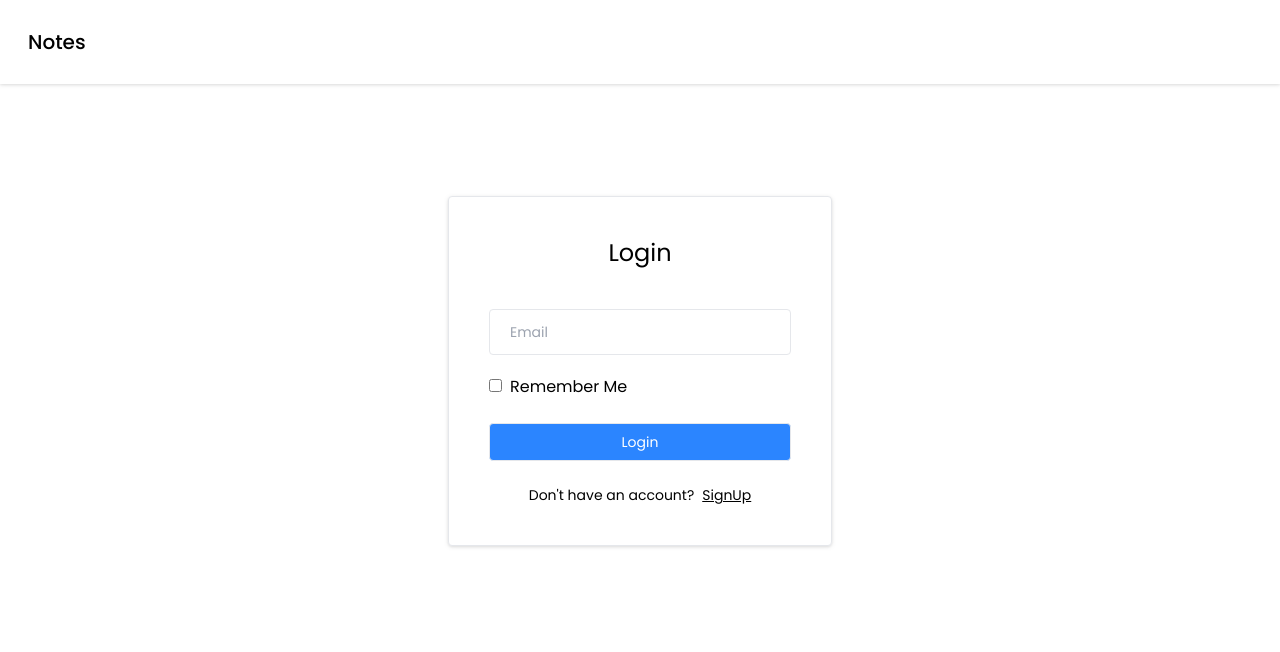
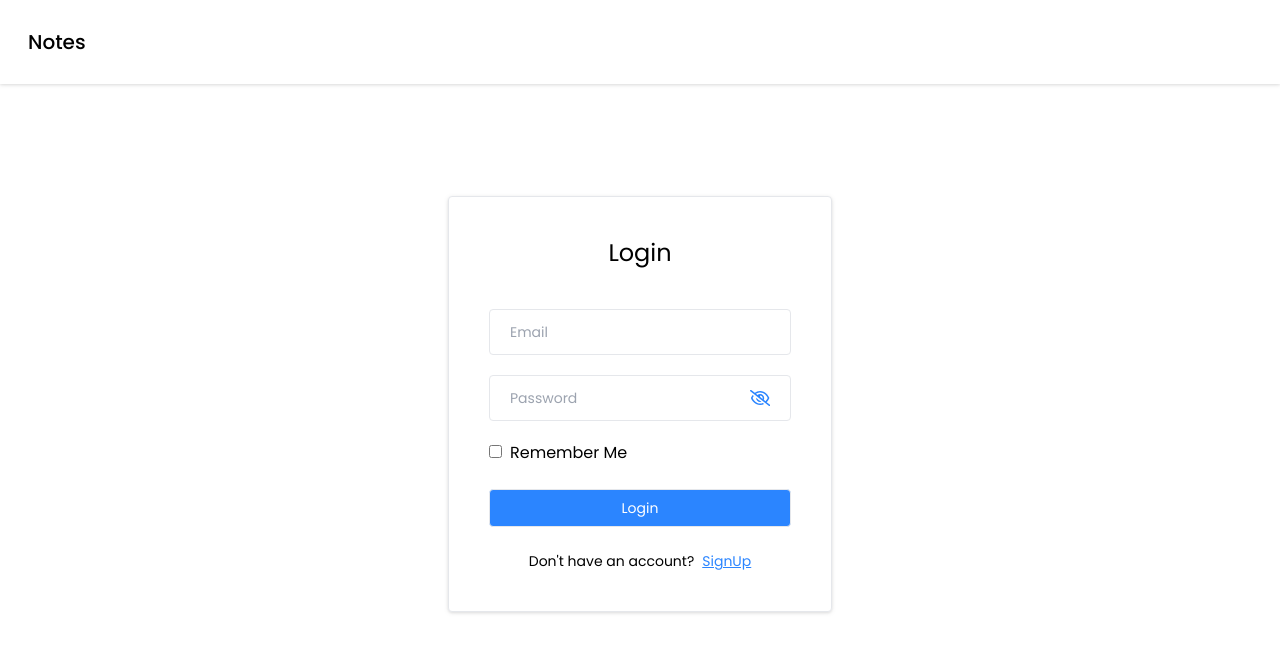
Before and after one commit to 0kishore007/note-app, a React (Vite) app in the folder Client/notes-app/: page /login in a window 1280 px wide. Shown: the top 652 px of the page. Built offline with nearby package versions, Linux system fonts and the light colour scheme.

Commit message:
feat : Passwordinput component, install react icon

```diff
--- a/Client/notes-app/package.json
+++ b/Client/notes-app/package.json
@@ -12,6 +12,7 @@
   "dependencies": {
     "react": "^19.1.1",
     "react-dom": "^19.1.1",
+    "react-icons": "^5.5.0",
     "react-router-dom": "^7.9.4"
   },
   "devDependencies": {
--- /dev/null
+++ b/Client/notes-app/src/components/PasswordInput.jsx
@@ -0,0 +1,37 @@
+import React, { useState } from 'react'
+import { FaRegEye, FaRegEyeSlash} from 'react-icons/fa6'
+
+const PasswordInput = ({ value, onChange, placeholder }) => {
+    const [isShowPassword, setIsShowPassword] = useState(false);
+
+    const toggleShowPassword = () => {
+        setIsShowPassword(!isShowPassword);
+    };
+
+    return (
+        <div className='flex border bg-transparent rounded px-5 mb-5 items-center'>
+            <input
+            type={ isShowPassword ? 'text' : 'password' }
+            value={ value }
+            onChange={ onChange }
+            placeholder={ placeholder || 'Password' }
+            className='w-full outline-none py-3 text-sm bg-transparent'
+            />
+
+            { isShowPassword ? <FaRegEye
+                size={22}
+                className='text-primary cursor-pointer'
+                onClick={() => toggleShowPassword()}
+            /> : <FaRegEyeSlash
+                size={22}
+                className='text-primary cursor-pointer'
+                onClick={() => toggleShowPassword()}
+            />
+            }
+        </div>
+
+
+    )
+}
+
+export default PasswordInput
--- a/Client/notes-app/src/pages/Login.jsx
+++ b/Client/notes-app/src/pages/Login.jsx
@@ -1,9 +1,16 @@
-import React from 'react'
+import React, { useState } from 'react'
 import Navbar from '../components/Navbar'
 import SignUp from './SignUp'
 import { Link } from 'react-router-dom'
+import PasswordInput from '../components/PasswordInput'
 
 const Login = () => {
+
+  const [email, setEmail] = useState("");
+  const [password, setPassword] = useState("");
+  // const [error, setError] = useState(null);
+
+
   return (
     <>
       <Navbar />
@@ -13,14 +20,21 @@ const Login = () => {
           <form onSubmit= { () => {} }>
             <h4 className='text-2xl mb-10 text-center'>Login</h4>
 
-            <input type='text' placeholder='Email' className='input-box mb-5' />
+            <input
+            type='text'
+            placeholder='Email'
+            className='input-box mb-5'
+            value={email}
+            onChange={(e) => setEmail(e.target.value)} />
 
+            <PasswordInput value={ password }
+            onChange={(e) => setPassword(e.target.value)} />
             <p className='mb-5'><input type="checkbox" className='w-auto me-2'/>Remember Me</p>
 
             <button className='btn-primary' type='submit'>Login</button>
 
             <p className='text-sm justify-center items-center flex gap-2 mt-5'>Don't have an account?
-            <Link to='/signup' className='underline'>
+            <Link to='/signup' className='text-primary underline'>
               SignUp
             </Link>
             </p>
```
Also changed, not shown: 1 other file (tests, documents, lock files or other folders).
